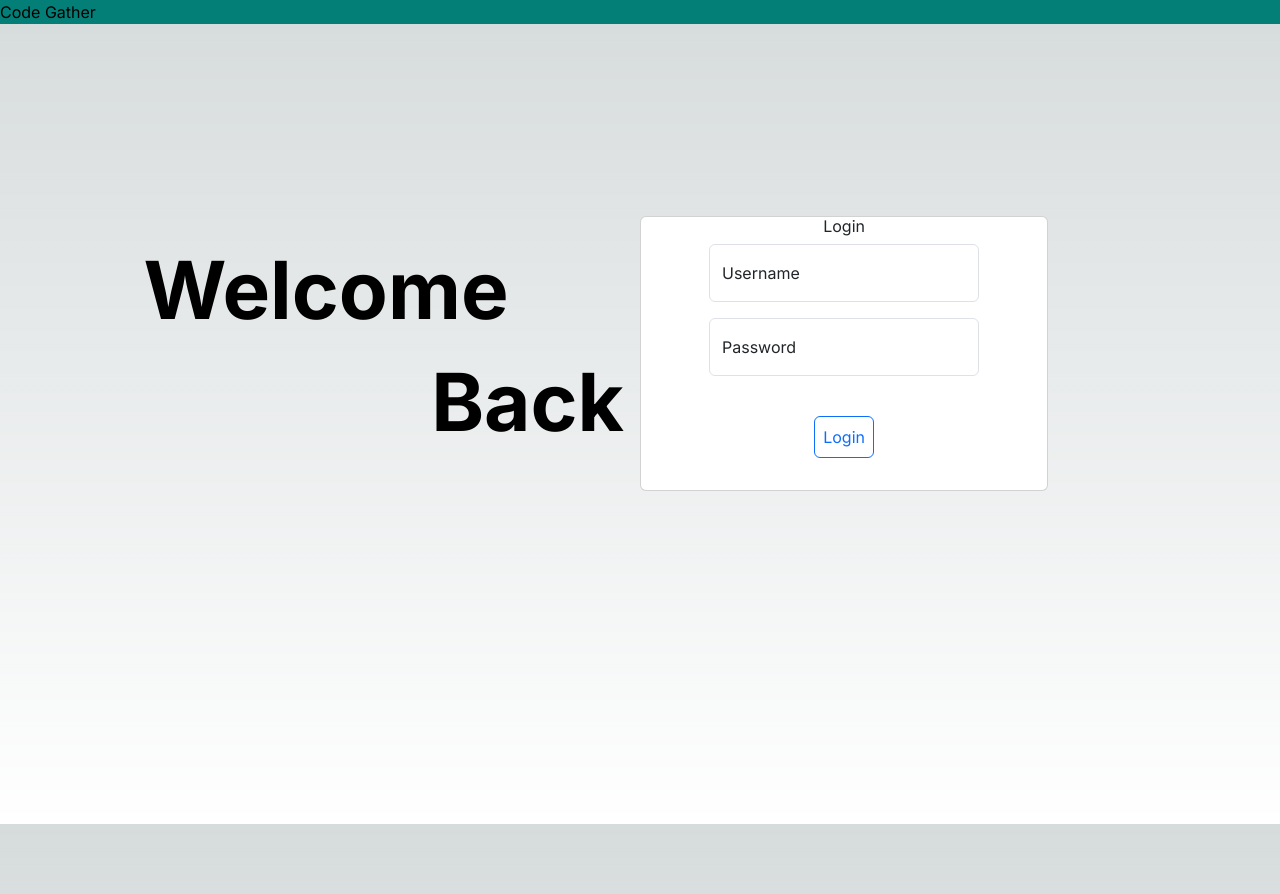
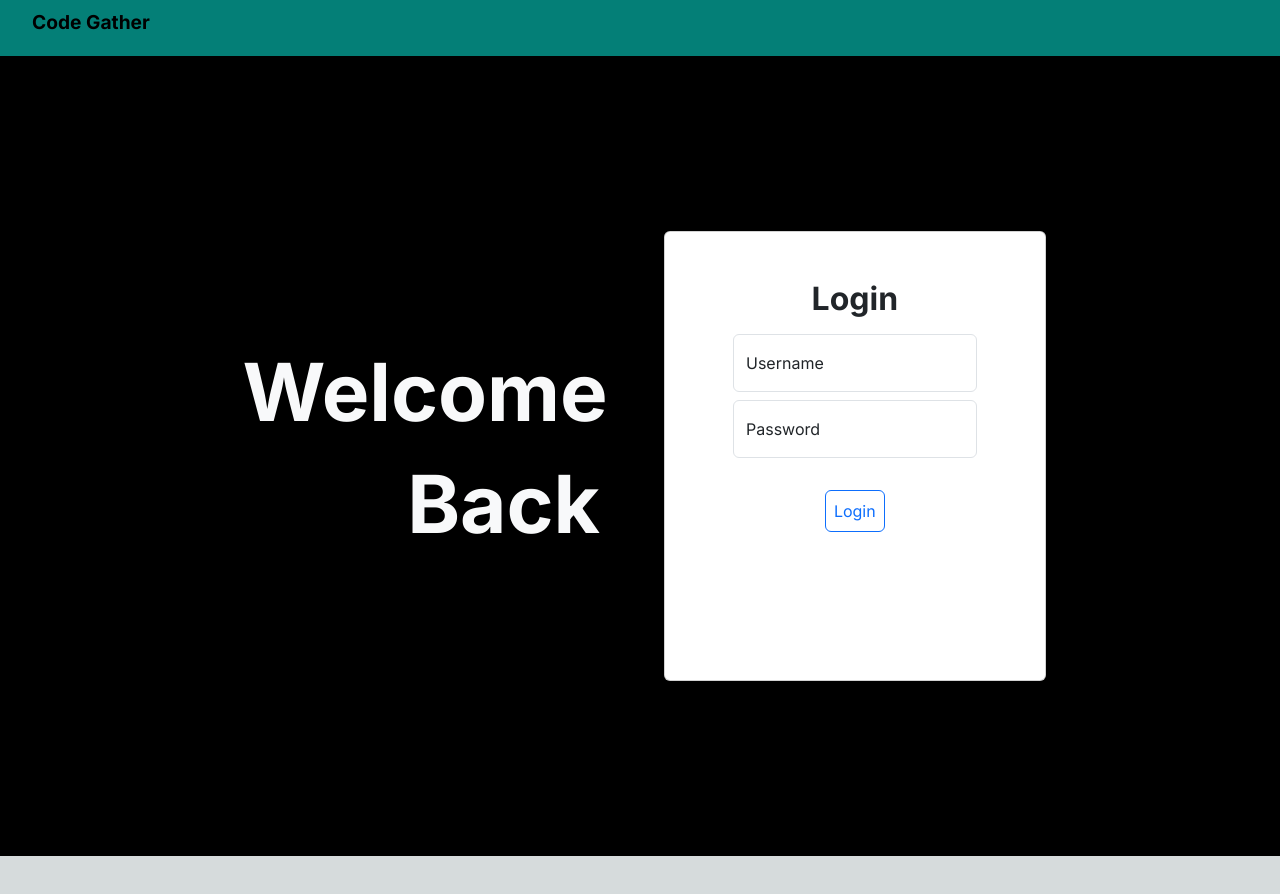
Before and after one commit to diclebahceli/codegather, a Next.js app in the folder Frontend/codegather/: page /pages/login in a window 1280 px wide. Shown: the top 894 px of the page. After the commit the page ends 856 px from the top, so only its background shows below. Built offline with nearby package versions, Linux system fonts and the light colour scheme.

Commit message:
Feat: Finish the login page ui

```diff
--- a/Frontend/codegather/src/app/components/card/Card.tsx
+++ b/Frontend/codegather/src/app/components/card/Card.tsx
@@ -2,7 +2,7 @@
 import React from "react";
 
 const Card = ({ children }: { children: React.ReactNode }) => {
-  return <div className="card">{children}</div>;
+  return <div className="card h-100 w-100">{children}</div>;
 };
 
 export default Card;
--- a/Frontend/codegather/src/app/components/header/Header.module.css
+++ b/Frontend/codegather/src/app/components/header/Header.module.css
@@ -1,5 +1,8 @@
 .header {
     background-color: #047F77;
-
-
+    height: 3.5rem;
+    padding-left: 2rem;
+    padding-top: 0.5rem;
+    font-weight: bold;
+    font-size: larger;
   }
--- a/Frontend/codegather/src/app/components/header/Header.tsx
+++ b/Frontend/codegather/src/app/components/header/Header.tsx
@@ -1,7 +1,7 @@
-import styles from './Header.module.css';
+import styles from "./Header.module.css";
 
 const Header = () => {
-    return <header className={styles.header}>Code Gather</header>;
+  return <header className={styles.header}>Code Gather</header>;
 };
 
 export default Header;
--- a/Frontend/codegather/src/app/pages/login/page.tsx
+++ b/Frontend/codegather/src/app/pages/login/page.tsx
@@ -14,22 +14,23 @@ const login = () => {
   };
 
   return (
-    <div>
+    <div className="flex-col">
+      <div className="row-5">
         <Header />
-      <div className="d-flex align-items-center  vh-100">
-        <div
-          className="container text-center vh-100 "
-          style={{ margin: "30% 0 0 0" }}
-        >
-          <div className="d-flex flex-row align-items-center ">
-            <div className="col">
-              <h1 className="display-1 fw-bold ">Welcome </h1>
-              <h1 className="display-1 fw-bold m-2 p-2 text-end ">Back </h1>
       </div>
-            <div className="col">
-              <div className={styles.card}>
+
+      <div className="d-flex justify-content-center align-items-center text-center vh-100 bg-black row-10">
+        <div className="d-flex flex-row align-items-center justify-content-center h-75">
+          <div className="col me-5">
+            <h1 className="display-1 fw-bold text-light">Welcome </h1>
+            <h1 className="display-1 fw-bold m-2 p-2 text-end text-light">
+              Back{" "}
+            </h1>
+          </div>
+          <div className="col h-75">
             <Card>
-                  <h2>Login</h2>
+              <div className="pt-5">
+                <h2 className="fw-bold fs-2 mb-3">Login</h2>
                 <div className={styles.input}>
                   <InputField type="text" name="username" label="Username" />
                 </div>
@@ -46,9 +47,8 @@ const login = () => {
                     <span>Login</span>
                   </Button>
                 </div>
+              </div>
             </Card>
-              </div>
-            </div>
           </div>
         </div>
       </div>
```
Lines whose indentation alone changed are shown as unchanged.
